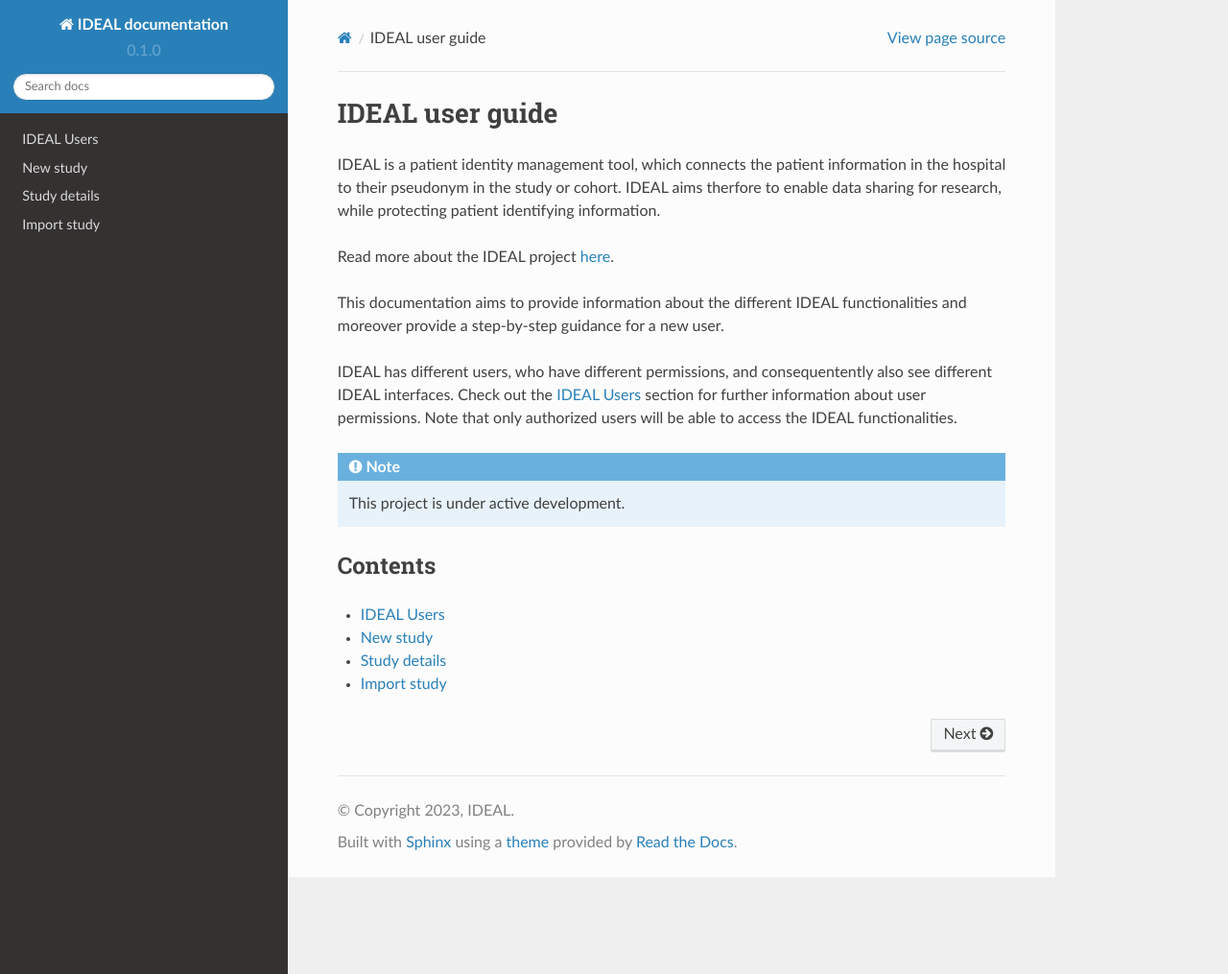
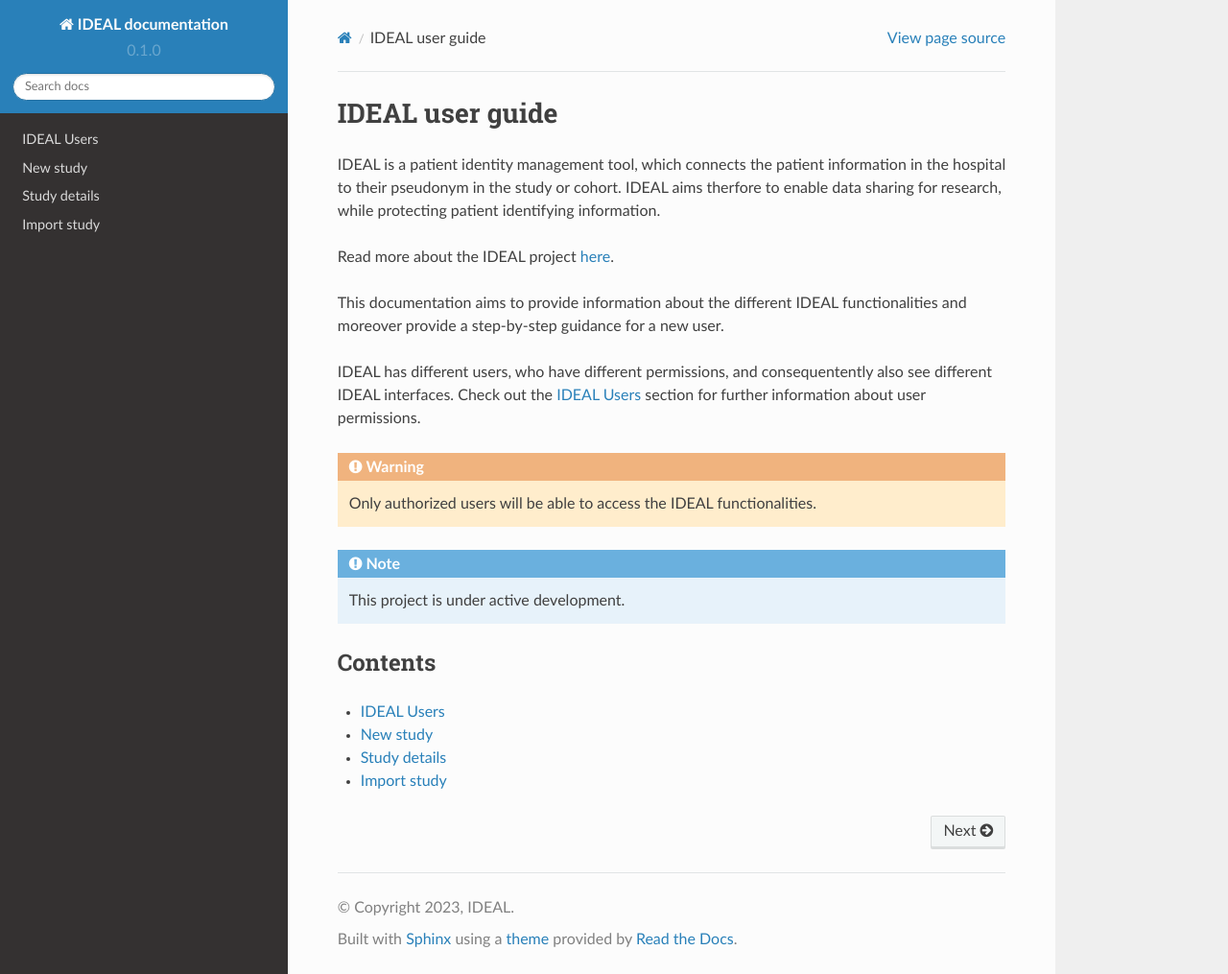
Before and after one commit to Nynuphar/IDEAL-doc, a Sphinx documentation site: the page built from docs/source/index.rst, in a window 1280 px wide and 1015 px high. Shown: the whole window at 96% size. Built offline with Sphinx 7.4.7 and the Read the Docs theme 2.0.0, drawn with Linux system fonts in a browser that asks for light colours.

Commit message:
Update index.rst

```diff
--- a/docs/source/index.rst
+++ b/docs/source/index.rst
@@ -8,10 +8,11 @@ Read more about the IDEAL project `here <https://ideal-project.ch/about/>`_.
 This documentation aims to provide information about the different IDEAL functionalities and moreover provide a step-by-step guidance for a new user.
 
 IDEAL has different users, who have different permissions, and consequentently also see different IDEAL interfaces. Check out the :doc:`users` section for further information about user permissions.
-Note that only authorized users will be able to access the IDEAL functionalities.
+
+.. warning::
+   Only authorized users will be able to access the IDEAL functionalities.
 
 .. note::
-
    This project is under active development.
 
 Contents
```
